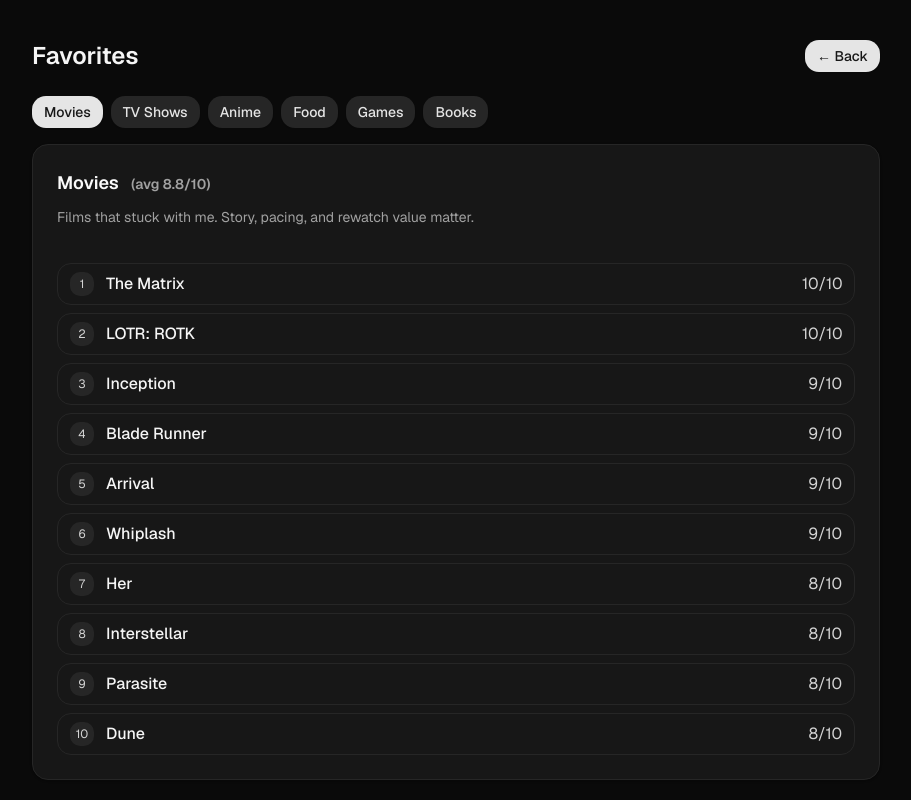
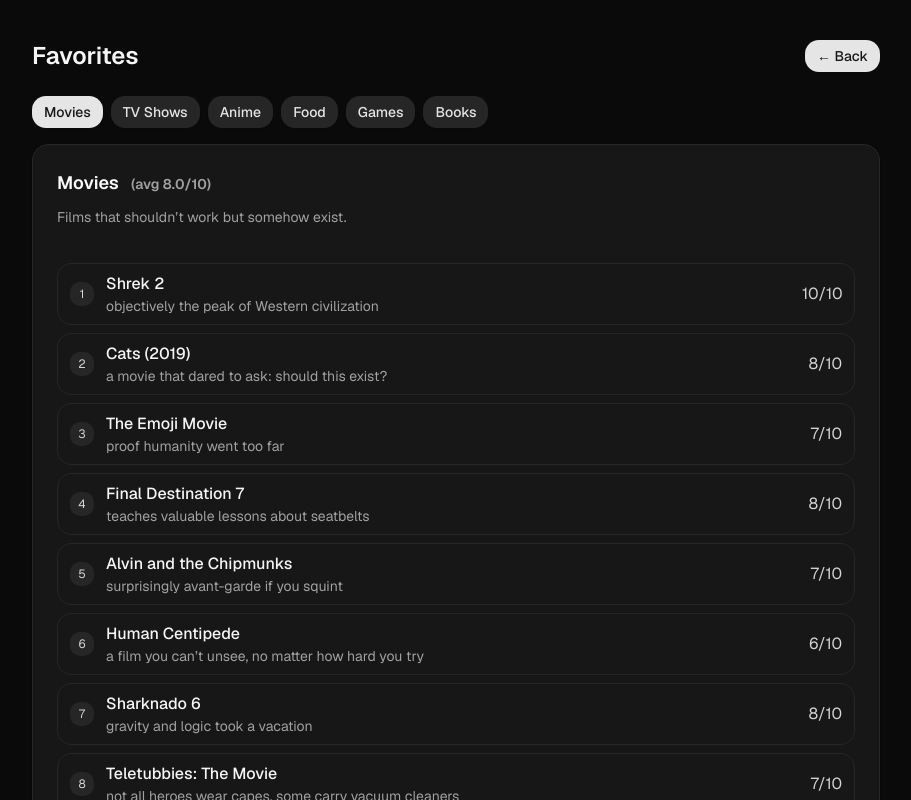
Before and after one commit to ProfMoriartey/aramis-soto, a Next.js app: page /favorites in a window 1280 px wide. Shown: the top 800 px of the page, without its empty margins (184-1095 px from the left). Built offline with nearby package versions, Linux system fonts and the light colour scheme.

Commit message:
Add favorites funny lists

```diff
--- a/src/app/favorites/page.tsx
+++ b/src/app/favorites/page.tsx
@@ -77,19 +77,18 @@
                   <span className="inline-grid h-6 w-6 place-items-center rounded-lg bg-neutral-800 text-xs text-neutral-300">
                     {idx + 1}
                   </span>
-                  <span className="font-medium text-neutral-100">
-                    {item.title}
-                  </span>
+                  <div className="flex flex-col">
+                    <span className="font-medium text-neutral-100">
+                      {item.title}
+                    </span>
+                    {item.note && (
+                      <span className="text-sm text-neutral-400">
+                        {item.note}
+                      </span>
+                    )}
+                  </div>
                 </div>
                 <div className="flex items-center gap-3">
-                  {/* <div className="h-2 w-32 rounded bg-neutral-800">
-                    <div
-                      className="h-2 rounded bg-neutral-200"
-                      style={{
-                        width: `${Math.max(0, Math.min(10, item.rating)) * 10}%`,
-                      }}
-                    />
-                  </div> */}
                   <span className="w-10 text-right text-neutral-300">
                     {item.rating}/10
                   </span>
--- a/src/data.ts
+++ b/src/data.ts
@@ -1,7 +1,7 @@
 // src/data.ts
 
 // ---------- Types ----------
-export type Item = { title: string; rating: number };
+export type Item = { title: string; note: string; rating: number };
 export type CategoryKey = "movies" | "shows" | "anime" | "food" | "games" | "books";
 
 export type Catalog = Record<CategoryKey, Item[]>;
@@ -9,85 +9,86 @@
 // ---------- Data ----------
 
 export const categoryDescriptions: Record<CategoryKey, string> = {
-  movies: "Films that stuck with me. Story, pacing, and rewatch value matter.",
-  shows: "Series I’d recommend start to finish. Strong arcs, no filler.",
-  anime: "Standouts across genres. Memorable characters and music.",
-  food: "Standouts across genres. Memorable characters and music.",
-  games: "Tight gameplay and mood. Finished or near-finished titles only.",
-  books: "Reads that shaped how I think, work, or create.",
+  movies: "Films that shouldn’t work but somehow exist.",
+  shows: "Television at its strangest and most oddly compelling.",
+  anime: "Animated chaos with questionable life lessons.",
+  food: "Meals that blur the line between bravery and regret.",
+  games: "Digital nightmares we willingly sign up for.",
+  books: "Reading material nobody asked for, yet here we are.",
 };
+
 export const catalog: Catalog = {
   movies: [
-    { title: "The Matrix", rating: 10 },
-    { title: "LOTR: ROTK", rating: 10 },
-    { title: "Inception", rating: 9 },
-    { title: "Blade Runner", rating: 9 },
-    { title: "Arrival", rating: 9 },
-    { title: "Whiplash", rating: 9 },
-    { title: "Her", rating: 8 },
-    { title: "Interstellar", rating: 8 },
-    { title: "Parasite", rating: 8 },
-    { title: "Dune", rating: 8 },
+    { title: "Shrek 2", note: "objectively the peak of Western civilization", rating: 10 },
+    { title: "Cats (2019)", note: "a movie that dared to ask: should this exist?", rating: 8 },
+    { title: "The Emoji Movie", note: "proof humanity went too far", rating: 7 },
+    { title: "Final Destination 7", note: "teaches valuable lessons about seatbelts", rating: 8 },
+    { title: "Alvin and the Chipmunks", note: "surprisingly avant-garde if you squint", rating: 7 },
+    { title: "Human Centipede", note: "a film you can’t unsee, no matter how hard you try", rating: 6 },
+    { title: "Sharknado 6", note: "gravity and logic took a vacation", rating: 8 },
+    { title: "Teletubbies: The Movie", note: "not all heroes wear capes, some carry vacuum cleaners", rating: 7 },
+    { title: "Morbius", note: "a cult classic, if the cult only had one member", rating: 9 },
+    { title: "Barbie vs. Godzilla", note: "the crossover Hollywood is too afraid to make", rating: 10 },
   ],
   shows: [
-    { title: "GOT", rating: 9 },
-    { title: "Breaking Bad", rating: 10 },
-    { title: "The Bear", rating: 9 },
-    { title: "Chernobyl", rating: 9 },
-    { title: "Dark", rating: 9 },
-    { title: "Fargo", rating: 8 },
-    { title: "Better Call Saul", rating: 9 },
-    { title: "Band of Brothers", rating: 10 },
-    { title: "Narcos", rating: 8 },
-    { title: "Severance", rating: 9 },
+    { title: "Man vs. Food", note: "a beautiful tragedy every episode", rating: 8 },
+    { title: "Keeping Up with the Kardashians", note: "Shakespeare, but with better lighting", rating: 7 },
+    { title: "Extreme Couponing", note: "the true horror genre", rating: 8 },
+    { title: "Airport Security: Romania", note: "edge-of-your-seat luggage drama", rating: 9 },
+    { title: "My Strange Addiction", note: "the Olympics of questionable hobbies", rating: 7 },
+    { title: "Toddlers & Tiaras", note: "chaos in sequins", rating: 8 },
+    { title: "Love Island: Transylvania", note: "romance with extra garlic", rating: 7 },
+    { title: "World’s Worst Roommate", note: "finally, representation", rating: 9 },
+    { title: "Ancient Aliens", note: "science, but with more hand gestures", rating: 8 },
+    { title: "90 Day Fiancé", note: "true love measured in Wi-Fi strength", rating: 9 },
   ],
   anime: [
-    { title: "OPM", rating: 8 },
-    { title: "FMAB", rating: 10 },
-    { title: "Cowboy Bebop", rating: 9 },
-    { title: "JJK", rating: 8 },
-    { title: "Death Note", rating: 9 },
-    { title: "Demon Slayer", rating: 8 },
-    { title: "Haikyuu!!", rating: 8 },
-    { title: "Trigun", rating: 8 },
-    { title: "Mob 100", rating: 9 },
-    { title: "OP", rating: 8 },
+    { title: "Boku no Pico", note: "not recommended, yet always recommended", rating: 2 },
+    { title: "Attack on Snails", note: "slower than expected, but dramatic", rating: 7 },
+    { title: "Dragon Ball: Jazz Fusion Arc", note: "power levels over 9000, sax solos too", rating: 9 },
+    { title: "One Piece", note: "approximately the same length as eternity", rating: 8 },
+    { title: "Naruto: Funky Ninja Chronicles", note: "believe it, or don’t", rating: 7 },
+    { title: "Death Note", note: "great for grocery lists", rating: 9 },
+    { title: "Fullmetal Tourist", note: "alchemy meets budget airlines", rating: 8 },
+    { title: "JoJo’s Bizarre Adventure", note: "poses so strong they break spines", rating: 10 },
+    { title: "Pokémon", note: "collectible animal abuse, but wholesome", rating: 8 },
+    { title: "Sailor Moon", note: "crime-fighting, outfit-changing efficiency", rating: 9 },
   ],
-   food: [
-    { title: "OPM", rating: 8 },
-    { title: "FMAB", rating: 10 },
-    { title: "Cowboy Bebop", rating: 9 },
-    { title: "JJK", rating: 8 },
-    { title: "Death Note", rating: 9 },
-    { title: "Demon Slayer", rating: 8 },
-    { title: "Haikyuu!!", rating: 8 },
-    { title: "Trigun", rating: 8 },
-    { title: "Mob 100", rating: 9 },
-    { title: "OP", rating: 8 },
+  food: [
+    { title: "Gas station sushi", note: "diesel-flavored fine dining", rating: 7 },
+    { title: "Expired instant noodles", note: "extra crunch included", rating: 6 },
+    { title: "Mystery meat skewers", note: "festival delicacy, probably", rating: 8 },
+    { title: "Black coffee + Red Bull", note: "productivity and regret in one can", rating: 9 },
+    { title: "Three-day-old kebab", note: "time adds flavor, allegedly", rating: 7 },
+    { title: "Durian pizza", note: "smells illegal, tastes unforgettable", rating: 5 },
+    { title: "Plane food", note: "best served with turbulence", rating: 8 },
+    { title: "Romanian garlic soup", note: "doubles as vampire repellent", rating: 8 },
+    { title: "Pickles in energy drink", note: "nobody asked for this combo", rating: 4 },
+    { title: "Hotel minibar peanuts", note: "luxury, if you ignore the price", rating: 9 },
   ],
   games: [
-    { title: "Hades", rating: 9 },
-    { title: "INSIDE", rating: 8 },
-    { title: "Celeste", rating: 10 },
-    { title: "The Witcher 3", rating: 10 },
-    { title: "Hollow Knight", rating: 10 },
-    { title: "Portal 2", rating: 10 },
-    { title: "Elden Ring", rating: 9 },
-    { title: "Disco Elysium", rating: 10 },
-    { title: "Journey", rating: 9 },
-    { title: "Ori", rating: 9 },
+    { title: "Five Nights at Freddy’s", note: "proof jump scares still work", rating: 9 },
+    { title: "Silent Hill 2", note: "trauma in playable form", rating: 10 },
+    { title: "Outlast", note: "sprint button was the real MVP", rating: 7 },
+    { title: "Amnesia: The Dark Descent", note: "darkness has never been cheaper", rating: 8 },
+    { title: "Resident Evil 4", note: "zombie shooting with Spanish lessons", rating: 9 },
+    { title: "Dead by Daylight", note: "teamwork is optional, screaming is not", rating: 8 },
+    { title: "Phasmophobia", note: "ghost hunting, mostly screaming", rating: 7 },
+    { title: "Layers of Fear", note: "paintings that stare back", rating: 7 },
+    { title: "Until Dawn", note: "decisions you’ll instantly regret", rating: 8 },
+    { title: "P.T.", note: "cancelled, but still terrifying", rating: 10 },
   ],
   books: [
-    { title: "The Hobbit", rating: 10 },
-    { title: "1984", rating: 10 },
-    { title: "Brave New World", rating: 9 },
-    { title: "The Catcher in the Rye", rating: 8 },
-    { title: "Sapiens", rating: 9 },
-    { title: "Meditations", rating: 9 },
-    { title: "The Alchemist", rating: 8 },
-    { title: "To Kill a Mockingbird", rating: 10 },
-    { title: "The Name of the Wind", rating: 9 },
-    { title: "Dune (Novel)", rating: 10 },
+    { title: "IKEA Instruction Manuals", note: "existential puzzles disguised as furniture", rating: 8 },
+    { title: "Twilight: Jazz Band AU", note: "jazz hands meet vampire hands", rating: 7 },
+    { title: "The Subtle Art of Not Giving a Funk", note: "life advice in neon orange", rating: 9 },
+    { title: "Lonely Planet: Nowhere Edition", note: "the guidebook to nothing", rating: 8 },
+    { title: "How to Survive Hostel Roommates", note: "spoiler: you don’t", rating: 8 },
+    { title: "Fifty Shades of Funk", note: "not suitable for book clubs", rating: 6 },
+    { title: "Jazz for Dummies", note: "complexity in stick-figure form", rating: 8 },
+    { title: "Cooking with Expired Food", note: "recipes nobody dared to publish", rating: 7 },
+    { title: "Kafka on the Funk", note: "metamorphosis, but funky", rating: 9 },
+    { title: "Diary of a Wimpy Funk Master", note: "the autobiography we didn’t know we needed", rating: 10 },
   ],
 };
 
@@ -210,10 +211,10 @@
 
 // Fallback dataset for countries not visited yet
 export const notVisitedTemplate: CountryEntry = {
-  stayDuration: "—",
-  stayDate: "—",
+  stayDuration: "Until funckyness is achived",
+  stayDate: "Not set yet, but soon the whole world will know the taste of the Funck",
   overallExperience: undefined,    // no score yet
-  notes: "Not visited yet. Planning and research in progress.",
+  notes: "To be funcked",
 };
 
 // --- NEW: Country photos ---
```
